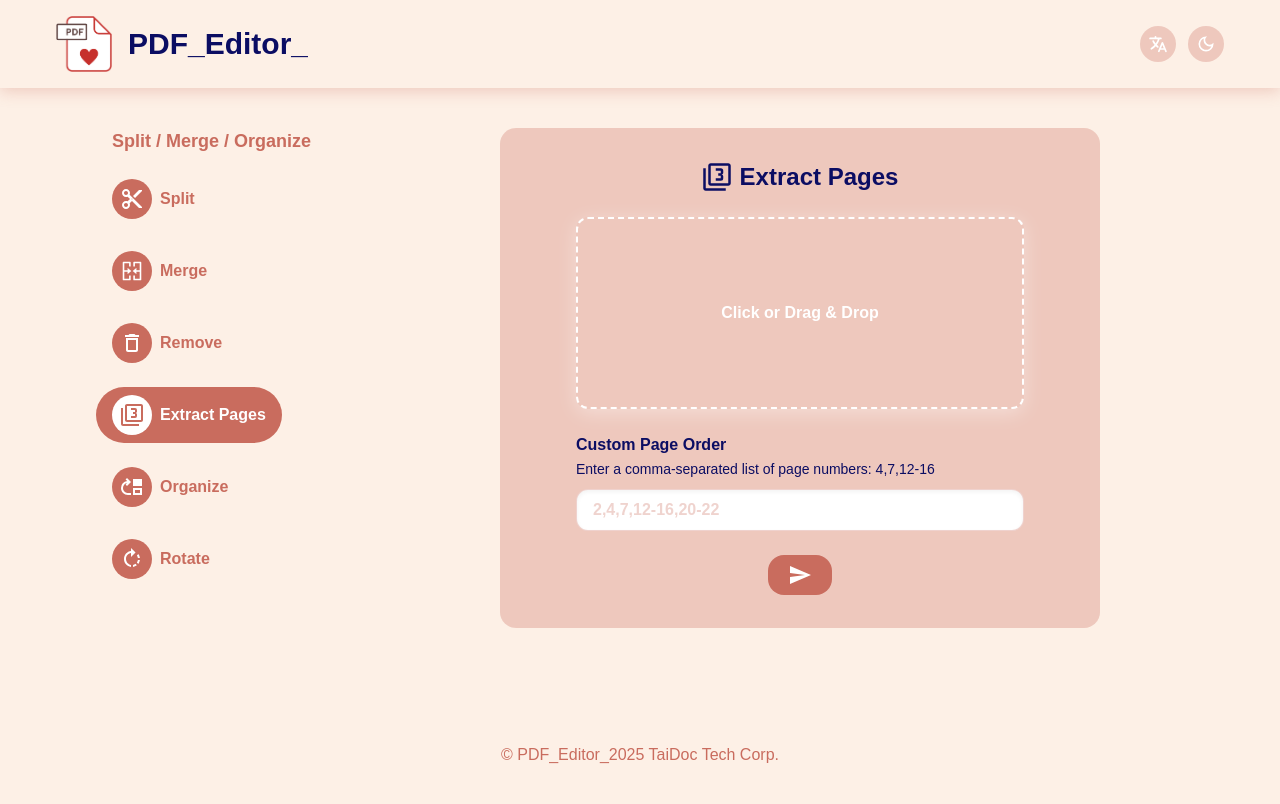
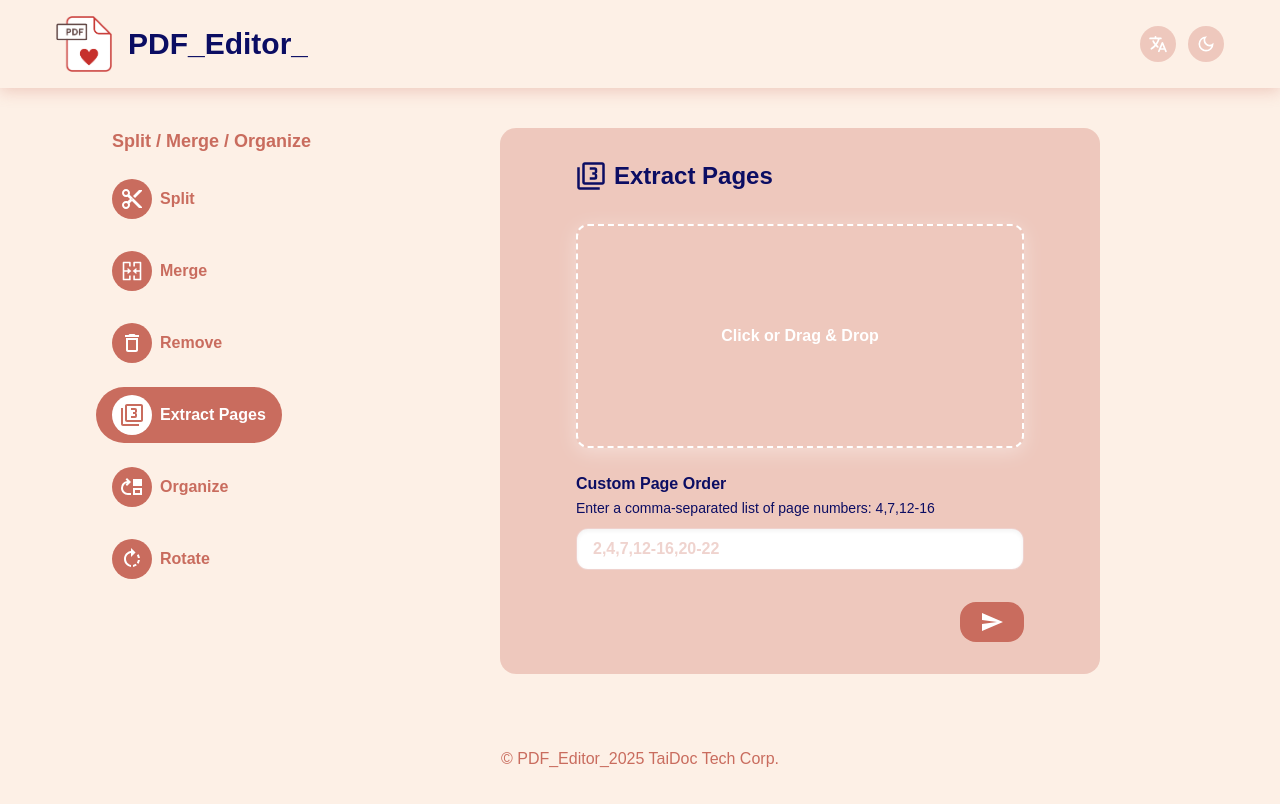
Before and after one commit to tli-gini/PDF_Editor_, a Next.js app: page /structure/extract in a window 1280 px wide. Built offline with nearby package versions, Linux system fonts and the light colour scheme; a web font is replaced by a local one.

Commit message:
fix: split components for heading and send button

```diff
--- a/app/(tools)/structure/extract/page.tsx
+++ b/app/(tools)/structure/extract/page.tsx
@@ -3,17 +3,19 @@
 
 import { useI18n } from "@/lib/i18n-context";
 import DropzoneCard from "@/components/DropzoneCard";
-import { MdFilter3, MdSend } from "react-icons/md";
+import ToolTitle from "@/components/ToolTitle";
+import SendButton from "@/components/SendButton";
+import { MdFilter3 } from "react-icons/md";
 
 export default function ExtractPage() {
   const { t } = useI18n();
 
   return (
     <div className="flex flex-col items-center justify-center w-full h-full p-6 text-center lg:w-9/12 md:w-9/12 rounded-2xl bg-primary-light">
-      <h1 className="flex items-center justify-center gap-2 mb-6 text-2xl font-bold text-secondary">
-        <MdFilter3 className="text-3xl" />
-        {t.tools.extract.label}
-      </h1>
+      <ToolTitle
+        icon={<MdFilter3 className="text-3xl" />}
+        label={t.tools.extract.label}
+      />
 
       <DropzoneCard>
         <p className="items-center justify-center text-base font-semibold text-white">
@@ -36,9 +38,7 @@ export default function ExtractPage() {
         />
       </div>
 
-      <button className="px-5 pt-2 pb-2 mt-6 text-white transition-transform rounded-2xl bg-primary hover:scale-105 hover:shadow-[0_6px_24px_rgba(255,255,255,0.6)] active:scale-95 focus:ring-2 focus:ring-white">
-        <MdSend className="w-6 h-6 " />
-      </button>
+      <SendButton />
     </div>
   );
 }
--- a/components/DropzoneCard.tsx
+++ b/components/DropzoneCard.tsx
@@ -37,7 +37,7 @@ export default function DropzoneCard({ onClick, children }: DropzoneCardProps) {
         {...getRootProps({
           onClick,
         })}
-        className="min-h-48 transition-all duration-200 transform shadow-[0_4px_20px_rgba(255,255,255,0.4)] hover:shadow-[0_6px_24px_rgba(255,255,255,0.6)] hover:scale-[1.02] active:scale-[0.98] rounded-xl border-2 border-dashed border-white p-6 w-full cursor-pointer focus:border-solid focus:border-primary-light focus:dark:border-primary flex items-center justify-center"
+        className="min-h-56 transition-all duration-200 transform shadow-[0_4px_20px_rgba(255,255,255,0.4)] hover:shadow-[0_6px_24px_rgba(255,255,255,0.6)] hover:scale-[1.02] active:scale-[0.98] rounded-xl border-2 border-dashed border-white p-6 w-full cursor-pointer focus:border-solid focus:border-primary-light focus:dark:border-primary flex items-center justify-center"
       >
         <input {...getInputProps()} />
         {children || (
--- /dev/null
+++ b/components/SendButton.tsx
@@ -0,0 +1,18 @@
+import { MdSend } from "react-icons/md";
+
+interface SendButtonProps {
+  onClick?: () => void;
+}
+
+export default function SendButton({ onClick }: SendButtonProps) {
+  return (
+    <div className="flex justify-end w-full max-w-md mt-8 mb-2">
+      <button
+        onClick={onClick}
+        className="px-5 pt-2 pb-2 text-white transition-transform rounded-2xl bg-primary hover:scale-105 hover:shadow-[0_6px_24px_rgba(255,255,255,0.6)] active:scale-95 focus:ring-2 focus:ring-white"
+      >
+        <MdSend className="w-6 h-6" />
+      </button>
+    </div>
+  );
+}
--- /dev/null
+++ b/components/ToolTitle.tsx
@@ -0,0 +1,17 @@
+import React from "react";
+
+interface ToolTitleProps {
+  icon: React.ReactNode;
+  label: string;
+}
+
+export default function ToolTitle({ icon, label }: ToolTitleProps) {
+  return (
+    <div className="flex justify-start w-full max-w-md my-2">
+      <h1 className="flex items-center justify-center gap-2 mb-6 text-2xl font-bold text-secondary">
+        {icon}
+        {label}
+      </h1>
+    </div>
+  );
+}
```
